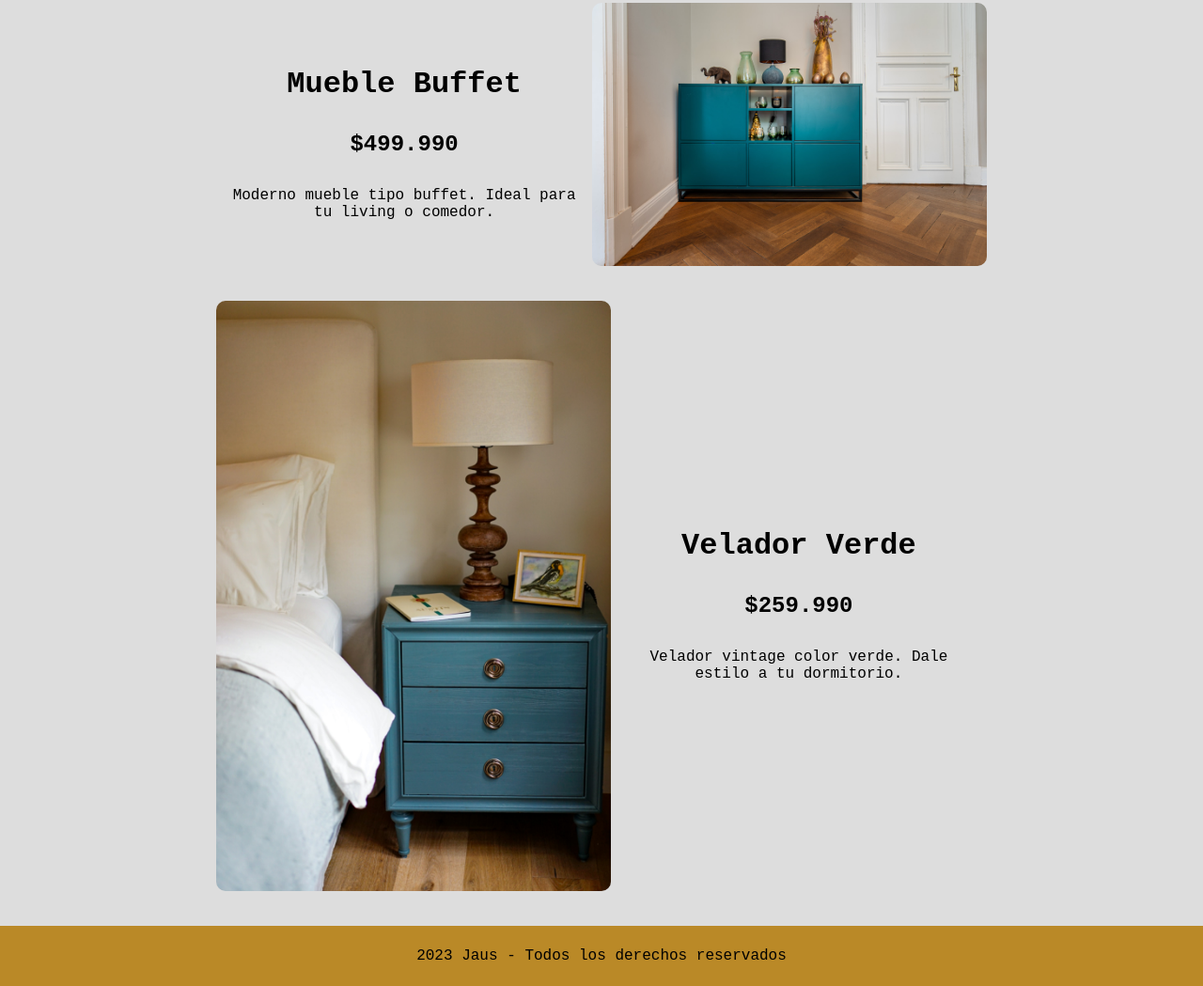
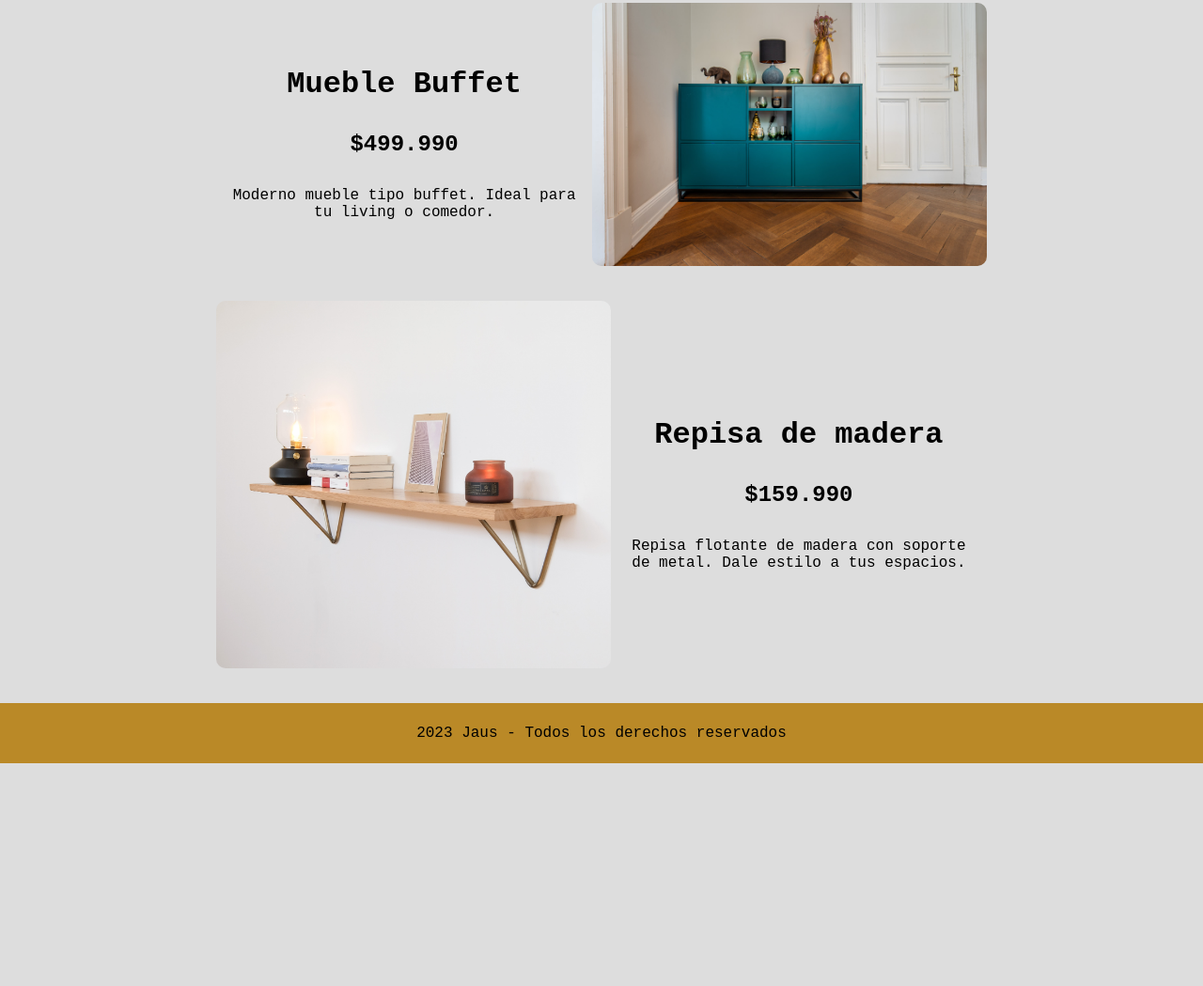
Before and after one commit to yesminalina/desafio_landing, a plain HTML site: page index.html in a window 1280 px wide. Shown: the part 886-1935 px from the top of the page at 94% size. After the commit the page ends 1698 px from the top, so only its background shows below. Drawn offline with Linux system fonts and the light colour scheme.

Commit message:
cambio de producto 3: imagen y texto

```diff
--- a/assets/css/style.css
+++ b/assets/css/style.css
@@ -63,7 +63,7 @@ section {
 
 .imagen img {
     width: 100%;
-    border-radius: 10px;
+    border-radius: 10px; /* imágenes quedan con borde redondeado */
 }
 
 footer {
--- a/index.html
+++ b/index.html
@@ -38,12 +38,12 @@
         </article>
         <article class="producto">
             <div class="imagen">
-                <img src="assets/imgs/velador1.jpeg" alt="Velador">
+                <img src="assets/imgs/repisa_madera.jpg" alt="Velador">
             </div>
             <div class="descripcion">
-                <h3>Velador Verde</h3>
-                <h4>$259.990</h4>
-                <p>Velador vintage color verde. Dale estilo a tu dormitorio.</p>
+                <h3>Repisa de madera</h3>
+                <h4>$159.990</h4>
+                <p>Repisa flotante de madera con soporte de metal. Dale estilo a tus espacios.</p>
             </div>
         </article>
     </section>
```
Also changed, not shown: assets/imgs/repisa_madera.jpg (added).
